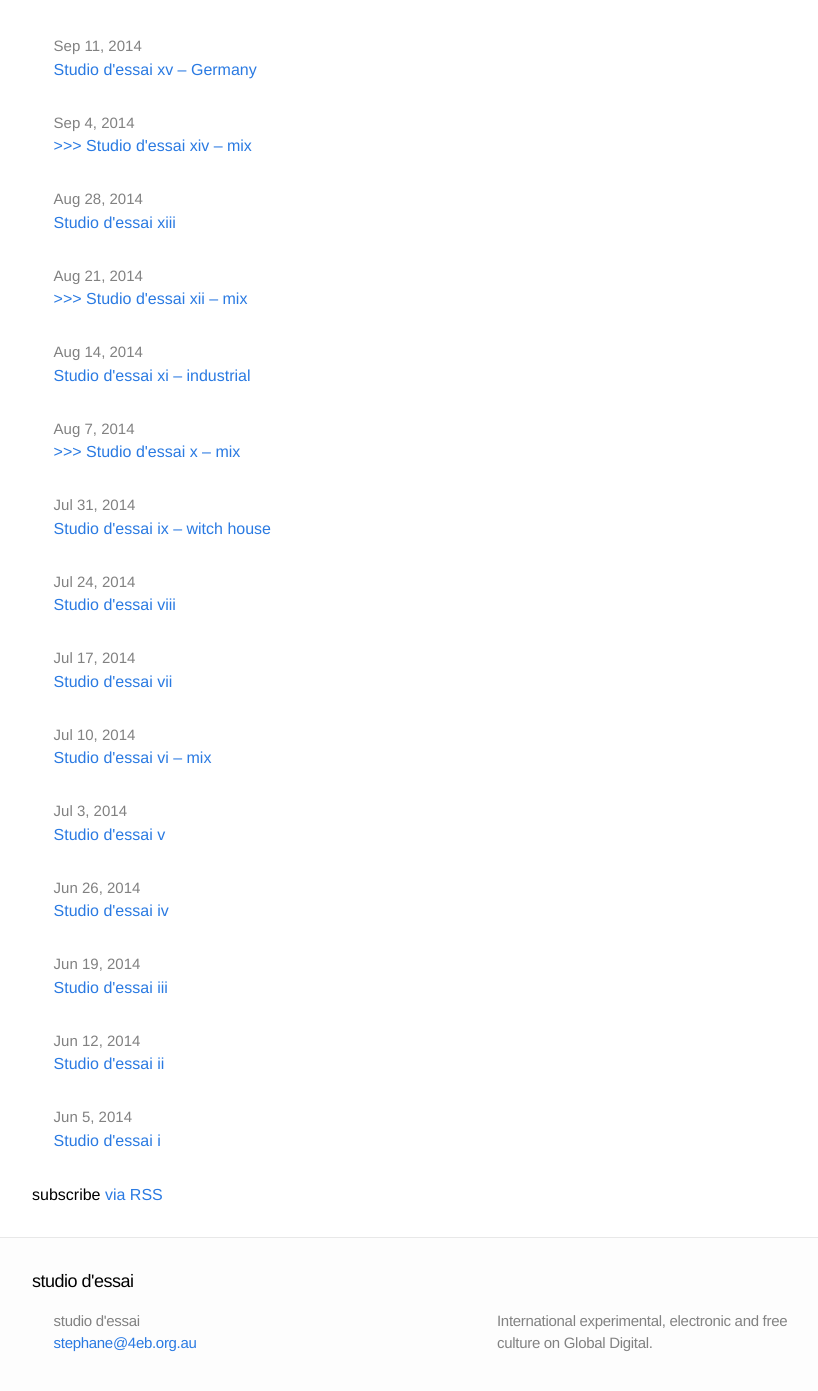
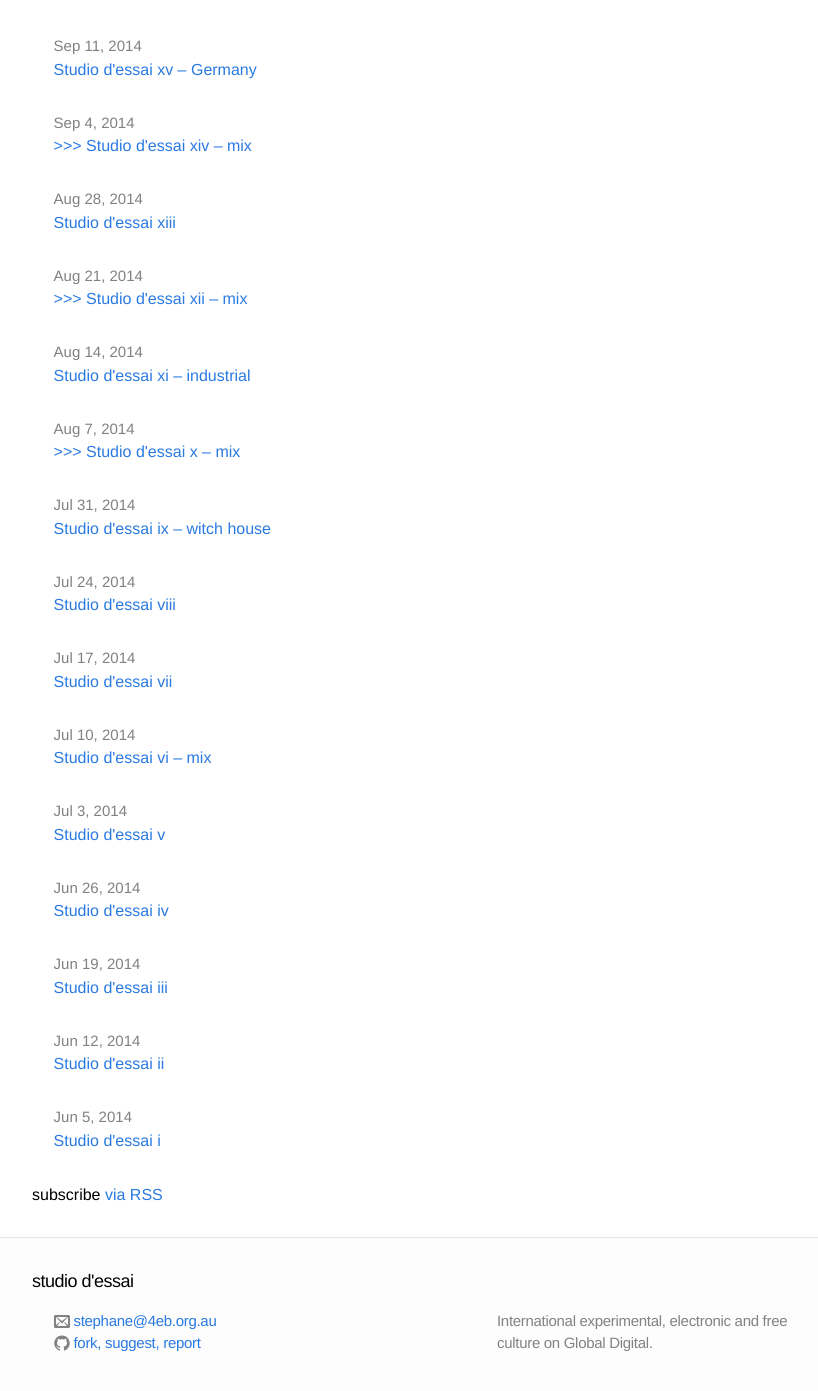
Before and after one commit to studio-dessai/studio-dessai.github.io, a Jekyll site: the page built from index.html, in a window 1280 px wide and 1400 px high, scrolled down 6328 px. Shown: the top 1391 px of the window, without its empty margins (208-1026 px from the left). Built offline with Jekyll 4.4.1, drawn with Linux system fonts in a browser that asks for light colours.

Commit message:
better footer with GitHub and icons

```diff
--- a/_includes/footer.html
+++ b/_includes/footer.html
@@ -6,8 +6,26 @@
 
     <div class="footer-col-1 column">
       <ul>
-        <li>{{ site.title }}</li>
-        <li><a href="mailto:{{ site.email }}">{{ site.email }}</a></li>
+        <li>
+	  <a href="mailto:{{ site.email }}">
+	    <span class="icon  email-icon-svg">
+	      <svg viewBox="0 0 16 16">
+		<path fill="#828282" d="M14.5 2h-13c-0.825 0-1.5 0.675-1.5 1.5v10c0 0.825 0.675 1.5 1.5 1.5h13c0.825 0 1.5-0.675 1.5-1.5v-10c0-0.825-0.675-1.5-1.5-1.5zM6.23 8.6l-4.23 3.295v-7.838l4.23 4.543zM2.756 4h10.488l-5.244 3.938-5.244-3.938zM6.395 8.777l1.605 1.723 1.605-1.723 3.29 4.223h-9.79l3.29-4.223zM9.77 8.6l4.23-4.543v7.838l-4.23-3.295z"/>
+	      </svg>
+	    </span>
+	    <span class="text">{{ site.email }}</span>
+	  </a>
+	</li>
+        <li>
+	  <a href="https://github.com/studio-dessai">
+	    <span class="icon  github-icon-svg">
+	      <svg viewBox="0 0 16 16">
+		<path fill="#828282" d="M7.999,0.431c-4.285,0-7.76,3.474-7.76,7.761 c0,3.428,2.223,6.337,5.307,7.363c0.388,0.071,0.53-0.168,0.53-0.374c0-0.184-0.007-0.672-0.01-1.32 c-2.159,0.469-2.614-1.04-2.614-1.04c-0.353-0.896-0.862-1.135-0.862-1.135c-0.705-0.481,0.053-0.472,0.053-0.472 c0.779,0.055,1.189,0.8,1.189,0.8c0.692,1.186,1.816,0.843,2.258,0.645c0.071-0.502,0.271-0.843,0.493-1.037 C4.86,11.425,3.049,10.76,3.049,7.786c0-0.847,0.302-1.54,0.799-2.082C3.768,5.507,3.501,4.718,3.924,3.65 c0,0,0.652-0.209,2.134,0.796C6.677,4.273,7.34,4.187,8,4.184c0.659,0.003,1.323,0.089,1.943,0.261 c1.482-1.004,2.132-0.796,2.132-0.796c0.423,1.068,0.157,1.857,0.077,2.054c0.497,0.542,0.798,1.235,0.798,2.082 c0,2.981-1.814,3.637-3.543,3.829c0.279,0.24,0.527,0.713,0.527,1.437c0,1.037-0.01,1.874-0.01,2.129 c0,0.208,0.14,0.449,0.534,0.373c3.081-1.028,5.302-3.935,5.302-7.362C15.76,3.906,12.285,0.431,7.999,0.431z"/>
+	      </svg>
+	    </span>
+	    <span class="text">fork, suggest, report</span>
+	  </a>
+	</li>
       </ul>
     </div>
 
--- a/css/main.css
+++ b/css/main.css
@@ -125,6 +125,7 @@ a:visited { color: #205caa; }
 }
 
 .github-icon-svg,
+.email-icon-svg,
 .twitter-icon-svg {
   display: inline-block;
   width: 16px;
```
